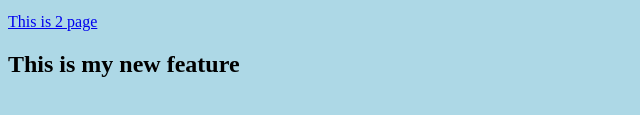
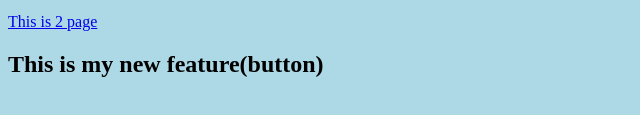
Before and after one commit to ramganga911/gitdemo, a plain HTML site: page index.html in a window 1280 px wide. Shown: the part 159-274 px from the top of the page, without its empty margins (0-640 px from the left). Drawn offline with Linux system fonts and the light colour scheme.

Commit message:
added Button

```diff
--- a/index.html
+++ b/index.html
@@ -11,6 +11,6 @@
     <h1>Hello, World!</h1>
     <p>This is an example paragraph.</p>
     <a href="index1.html">This is 2 page</a>
-    <h2>This is my new feature</h2>
+    <h2>This is my new feature(button)</h2>
 </body>
 </html>
```
